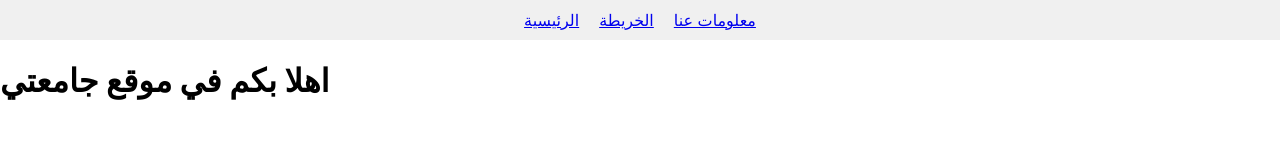
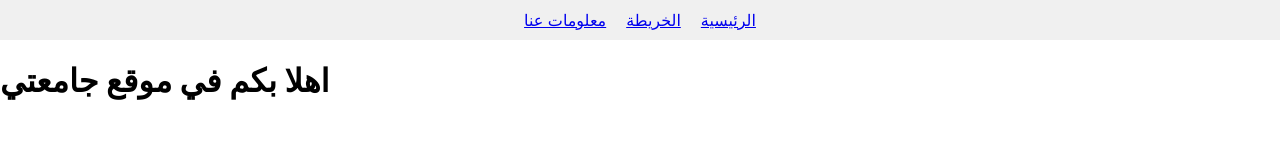
Before and after one commit to EngAhmedMahjoub/MyUniversity, a React (Create React App) app: page / in a window 1280 px wide. Shown: the top 160 px of the page. Built offline with nearby package versions, Linux system fonts and the light colour scheme.

Commit message:
make the nav bar start from right to left with words

```diff
--- a/src/components/NavBar.js
+++ b/src/components/NavBar.js
@@ -7,11 +7,13 @@ const NavBar = () => {
     display: 'flex',
     justifyContent: 'center', // Center items
     padding: '10px',
-    backgroundColor: '#f0f0f0'
+    backgroundColor: '#f0f0f0',
+    direction: 'rtl' // Ensuring that layout follows RTL
   };
 
   const linkStyle = {
-    margin: '0 10px', // Adjust margins for RTL
+    margin: '0 10px', // This should work well for both LTR and RTL
+    textAlign: 'center' // Center-align the text within links
   };
 
   return (
```
